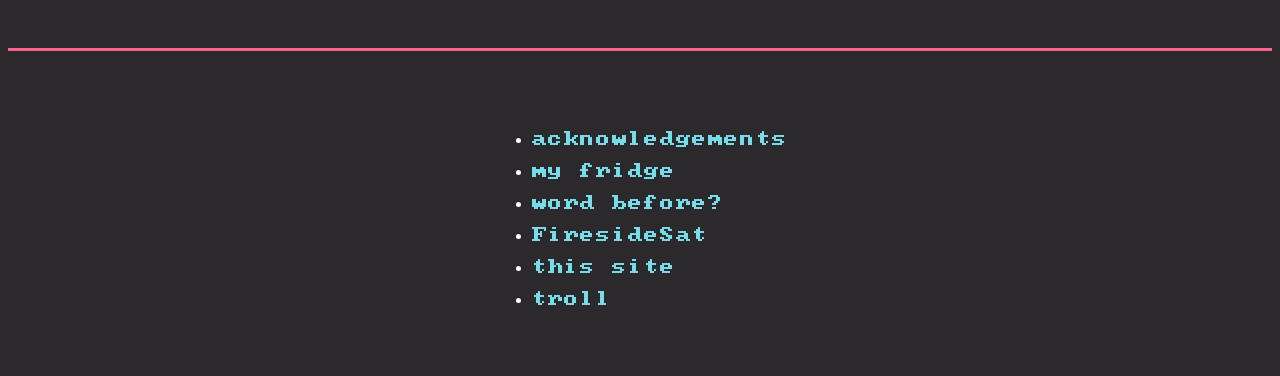
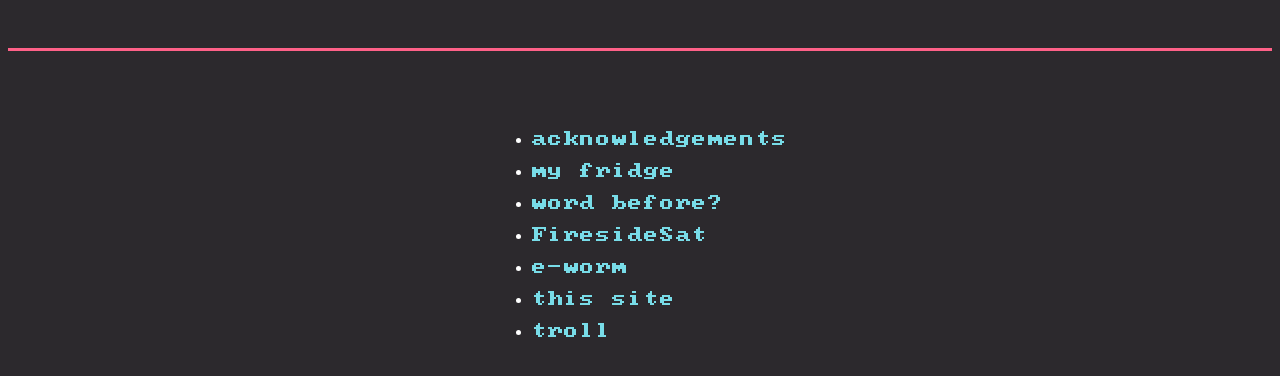
Before and after one commit to YDAckerman/andor, a Flask app: page /more in a window 1280 px wide. Shown: the top 376 px of the page. Run offline with Flask 3, Linux system fonts and the light colour scheme.

Commit message:
re-added e-worm

```diff
--- a/templates/more.html
+++ b/templates/more.html
@@ -9,6 +9,8 @@
   <li><a href="{{url_for('wordbefore')}}">word before?</a></li>
   <li><a href="https://github.com/YDAckerman/FiresideSat"
          target="_blank">FiresideSat</a></li>
+  <li><a href="https://yoni.e-worm.club/index.gmi"
+         target="_blank">e-worm</a></li>
   <li><a href="https://github.com/YDAckerman/andor"
          target="_blank">this site</a></li>
   <li><a href="https://github.com/YDAckerman/troll"
```
